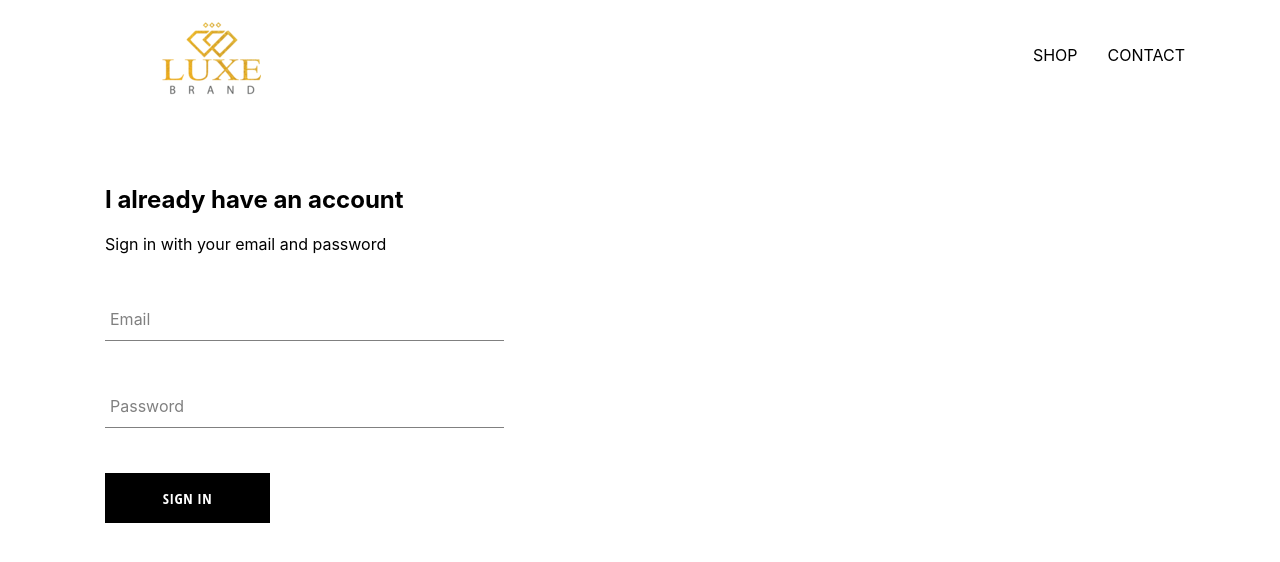
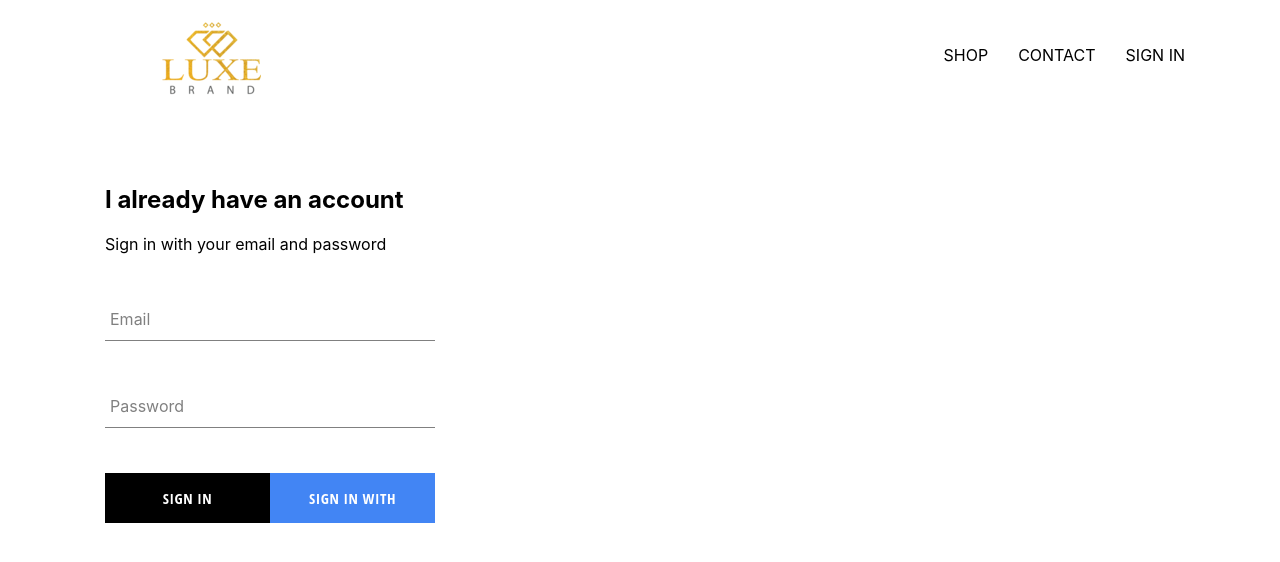
Before and after one commit to lartsarl/luxe-clothing, a React (Create React App) app: page /signin in a window 1280 px wide. Shown: the top 562 px of the page. Built offline with nearby package versions, Linux system fonts and the light colour scheme; no server answers; a web font is replaced by a local one.

Commit message:
Connecting with Firebase, implementing SingInWithGoogle and sign out methods, styling SingIn form

```diff
--- a/package.json
+++ b/package.json
@@ -6,6 +6,7 @@
     "@testing-library/jest-dom": "^4.2.4",
     "@testing-library/react": "^9.3.2",
     "@testing-library/user-event": "^7.1.2",
+    "firebase": "^7.14.0",
     "node-sass": "^4.13.1",
     "react": "^16.13.1",
     "react-dom": "^16.13.1",
--- a/src/App.css
+++ b/src/App.css
@@ -8,3 +8,7 @@
   text-decoration: none;
   color: black;
 }
+
+*{
+  box-sizing: border-box;
+}
--- a/src/App.js
+++ b/src/App.js
@@ -1,4 +1,5 @@
 import React from 'react';
+import {auth} from './firebase/firebase.utils'
 import {Switch, Route} from 'react-router-dom'
 import HomePage from './pages/homepage/homepage.component';
 import ShopPage from './pages/shop/shop.component';
@@ -13,10 +14,29 @@
   </div>
 )
 
-function App() {
+class App extends React.Component {
+  constructor(){
+    super();
+
+    this.state = {
+      currentUser: null
+    }
+  }
+
+  unsubscribeFromAuth = null;
+
+  componentWillUnmount(){
+    this.unsubscribeFromAuth();
+  }
+
+  componentDidMount(){
+    this.unsubscribeFromAuth = auth.onAuthStateChanged(user => {this.setState({currentUser: user})});
+  }
+
+  render(){
     return (
       <div>
-      <Header></Header>
+        <Header currentUser={this.state.currentUser}></Header>
         <Switch>
           <Route exact path='/' component={HomePage}></Route>
           <Route exact path='/shop' component={ShopPage}></Route>
@@ -30,5 +50,6 @@
       </div>
     );
   }
+}
 
 export default App;
--- a/src/components/custom-button/custom-button.component.jsx
+++ b/src/components/custom-button/custom-button.component.jsx
@@ -1,8 +1,8 @@
 import React from 'react';
 import './custom-button.styles.scss';
 
-const CustomButton = ({children, ...otherProps}) => (
-    <button className='custom-button' {...otherProps}>
+const CustomButton = ({children, isGoogleSignIn, ...otherProps}) => (
+    <button className={`${isGoogleSignIn ? 'google-sign-in' : ''} custom-button`} {...otherProps}>
         {children}
     </button>
 )
--- a/src/components/custom-button/custom-button.styles.scss
+++ b/src/components/custom-button/custom-button.styles.scss
@@ -19,4 +19,14 @@
       color: black;
       border: 1px solid black;
     }
+
+    &.google-sign-in{
+        background-color: #4285f4;
+        color: white;
+
+        &:hover{
+            background-color: #357ae8;
+            border: none;
+        }
+    }
   }
--- a/src/components/header/header.component.jsx
+++ b/src/components/header/header.component.jsx
@@ -1,9 +1,10 @@
 import React from 'react';
+import {auth} from '../../firebase/firebase.utils'
 import './header.styles.scss'
 import {Link} from 'react-router-dom';
 import { ReactComponent as LuxeLogo } from '../../assets/Luxe-Logo.svg';
 
-const Header = () => (
+const Header = ({currentUser}) => (
     <div className='header'>
         <Link to='/' className='logo-container'>
             <LuxeLogo className='logo'></LuxeLogo>
@@ -11,6 +12,12 @@
         <div className='options'>
             <Link to='/shop' className='option'>SHOP</Link>
             <Link to='/shop' className='option'>CONTACT</Link>
+            {
+                currentUser?
+                (<div className='option' onClick={() => auth.signOut()}>SIGN OUT</div>)
+                :
+                (<Link className='option' to='/signin'>SIGN IN</Link>)
+            }
         </div>
     </div>
 )
--- a/src/components/header/header.styles.scss
+++ b/src/components/header/header.styles.scss
@@ -20,6 +20,7 @@
 
       .option {
         padding: 10px 15px;
+        cursor: pointer;
       }
     }
   }
--- a/src/components/sign-in/sign-in.component.jsx
+++ b/src/components/sign-in/sign-in.component.jsx
@@ -1,4 +1,5 @@
 import React from 'react';
+import {SingInWithGoogle} from '../../firebase/firebase.utils'
 import FormInput from '../form-input/form-input.component'
 import CustomButton from '../custom-button/custom-button.component'
 import './sign-in.styles.scss';
@@ -34,7 +35,10 @@
                 <form onSubmit={this.handleSubmit}>
                     <FormInput name='email' value={this.state.email} handleChange={this.handleChange} label='Email' required></FormInput>
                     <FormInput name='password' value={this.state.password} handleChange={this.handleChange} label='Password' required></FormInput>
-                    <CustomButton type='submit'> SIGN IN</CustomButton>
+                    <div className='buttons'>
+                        <CustomButton type='submit'> SIGN IN</CustomButton>
+                        <CustomButton onClick={SingInWithGoogle} isGoogleSignIn > SIGN IN WITH GOOGLE</CustomButton>
+                    </div>
                 </form>
             </div>
         )
--- a/src/components/sign-in/sign-in.styles.scss
+++ b/src/components/sign-in/sign-in.styles.scss
@@ -1,10 +1,15 @@
 .sign-in{
     padding: 25px;
-    width: 30vw;
+    width: 380px;
     display: flex;
     flex-direction: column;
 
     .title{
         margin: 10px 0px;
     }
+
+    .buttons{
+        display: flex;
+        justify-content: space-between;
+    }
 }
--- /dev/null
+++ b/src/firebase/firebase.utils.js
@@ -0,0 +1,25 @@
+import firebase from 'firebase/app';
+import 'firebase/auth'
+import 'firebase/firestore'
+
+const config = {
+    apiKey: "AIzaSyD1c4N31EkAEieAhW2HT8RaKqmZxk1in_o",
+    authDomain: "luxe-clothing.firebaseapp.com",
+    databaseURL: "https://luxe-clothing.firebaseio.com",
+    projectId: "luxe-clothing",
+    storageBucket: "luxe-clothing.appspot.com",
+    messagingSenderId: "762999219817",
+    appId: "1:762999219817:web:8d81859dcc80998775e4f8",
+    measurementId: "G-G8R3P2MFCN"
+  }
+
+firebase.initializeApp(config);
+
+export const auth = firebase.auth();
+export const firestore = firebase.firestore();
+
+const provider = new firebase.auth.GoogleAuthProvider();
+provider.setCustomParameters({prompt:'select_account'});
+export const SingInWithGoogle = () => auth.signInWithPopup(provider);
+
+export default firebase;
```
Also changed, not shown: 1 other file (tests, documents, lock files or other folders). Lines whose indentation alone changed are shown as unchanged.
